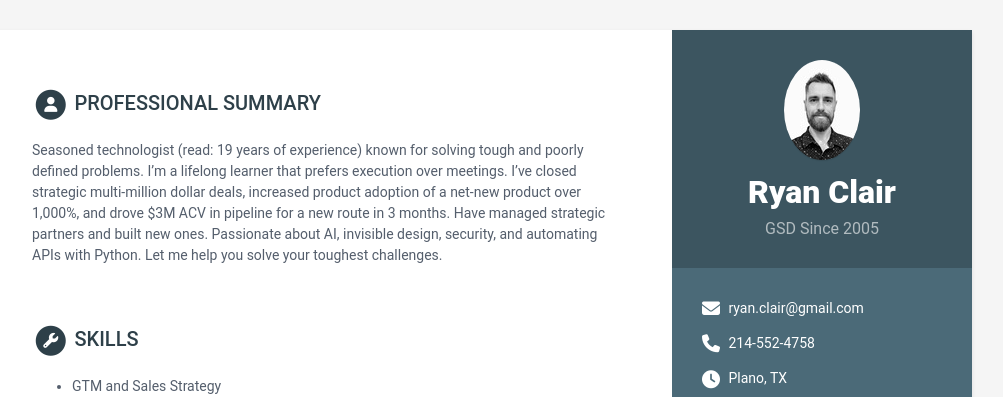
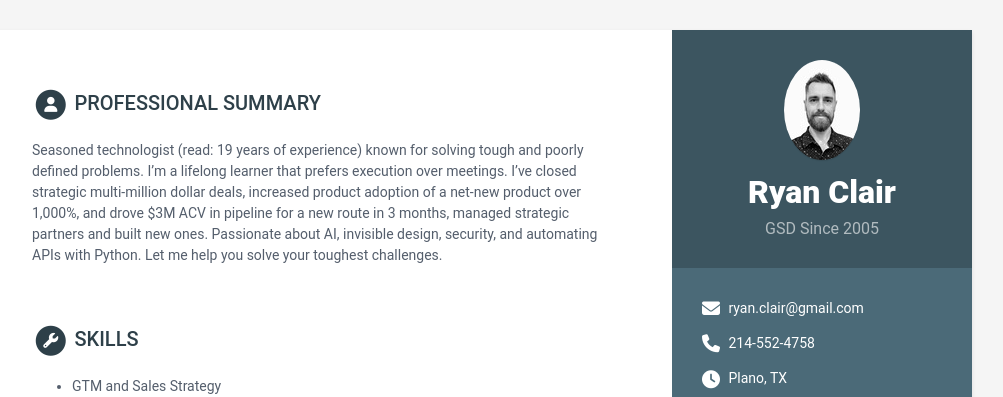
Before and after one commit to ryandotclair/online-cv-pdf, a Jekyll site: the page built from index.html, in a window 1280 px wide. Shown: the top 397 px of the page, without its empty margins (168-1171 px from the left). Built offline with Jekyll 4.4.1, drawn with Linux system fonts in a browser that asks for light colours.

Commit message:
summary update

```diff
--- a/_data/data.yml
+++ b/_data/data.yml
@@ -41,7 +41,7 @@ sidebar:
 career-profile:
     title: Professional Summary
     summary: |
-      Seasoned technologist (read: 19 years of experience) known for solving tough and poorly defined problems.  I'm a lifelong learner that prefers execution over meetings.  I've closed strategic multi-million dollar deals, increased product adoption of a net-new product over 1,000%, and drove $3M ACV in pipeline for a new route in 3 months.  Have managed strategic partners and built new ones. Passionate about AI, invisible design, security, and automating APIs with Python. Let me help you solve your toughest challenges.
+      Seasoned technologist (read: 19 years of experience) known for solving tough and poorly defined problems.  I'm a lifelong learner that prefers execution over meetings.  I've closed strategic multi-million dollar deals, increased product adoption of a net-new product over 1,000%, and drove $3M ACV in pipeline for a new route in 3 months, managed strategic partners and built new ones. Passionate about AI, invisible design, security, and automating APIs with Python. Let me help you solve your toughest challenges.
 
 education:
     title: Education
```
